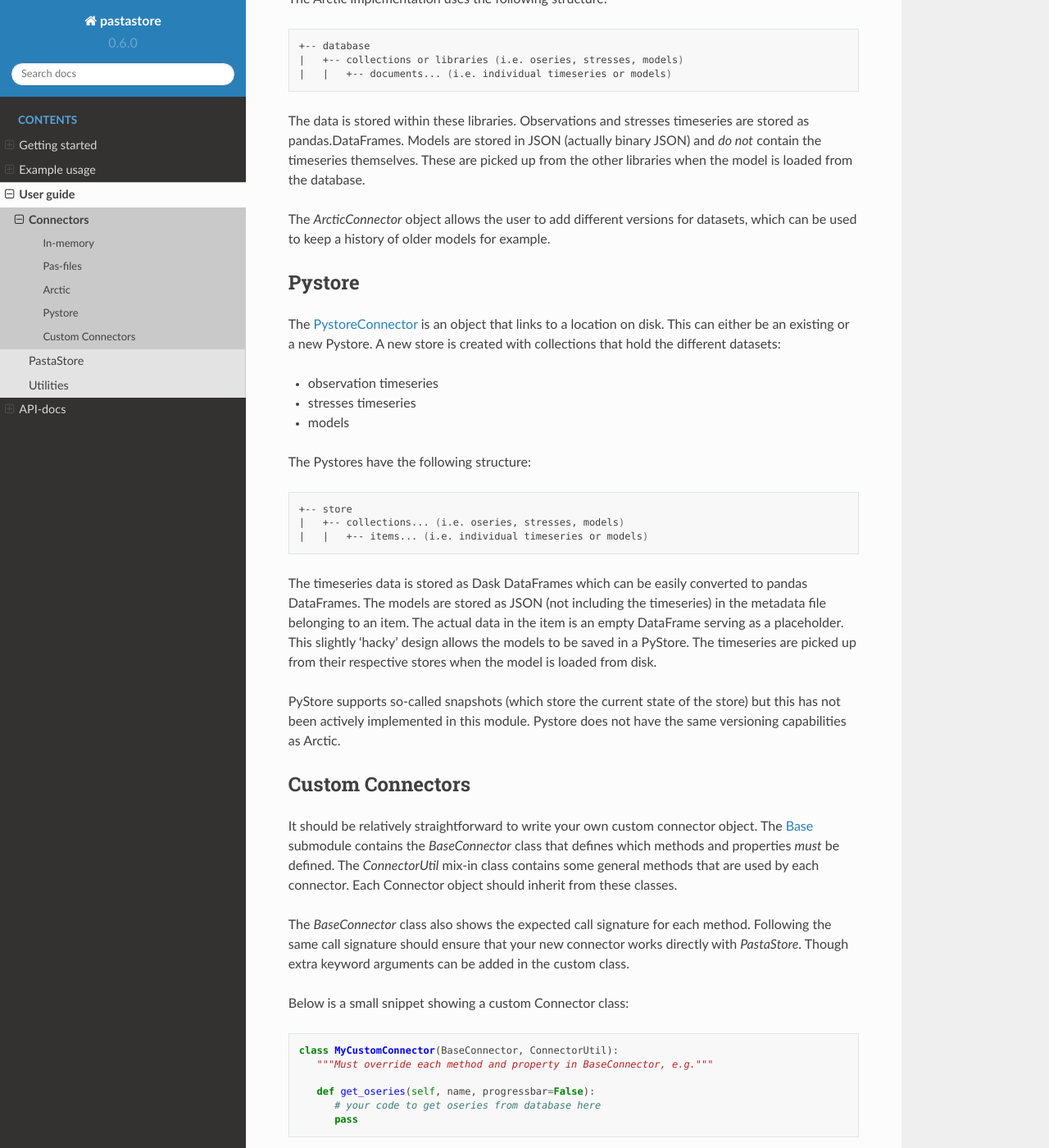
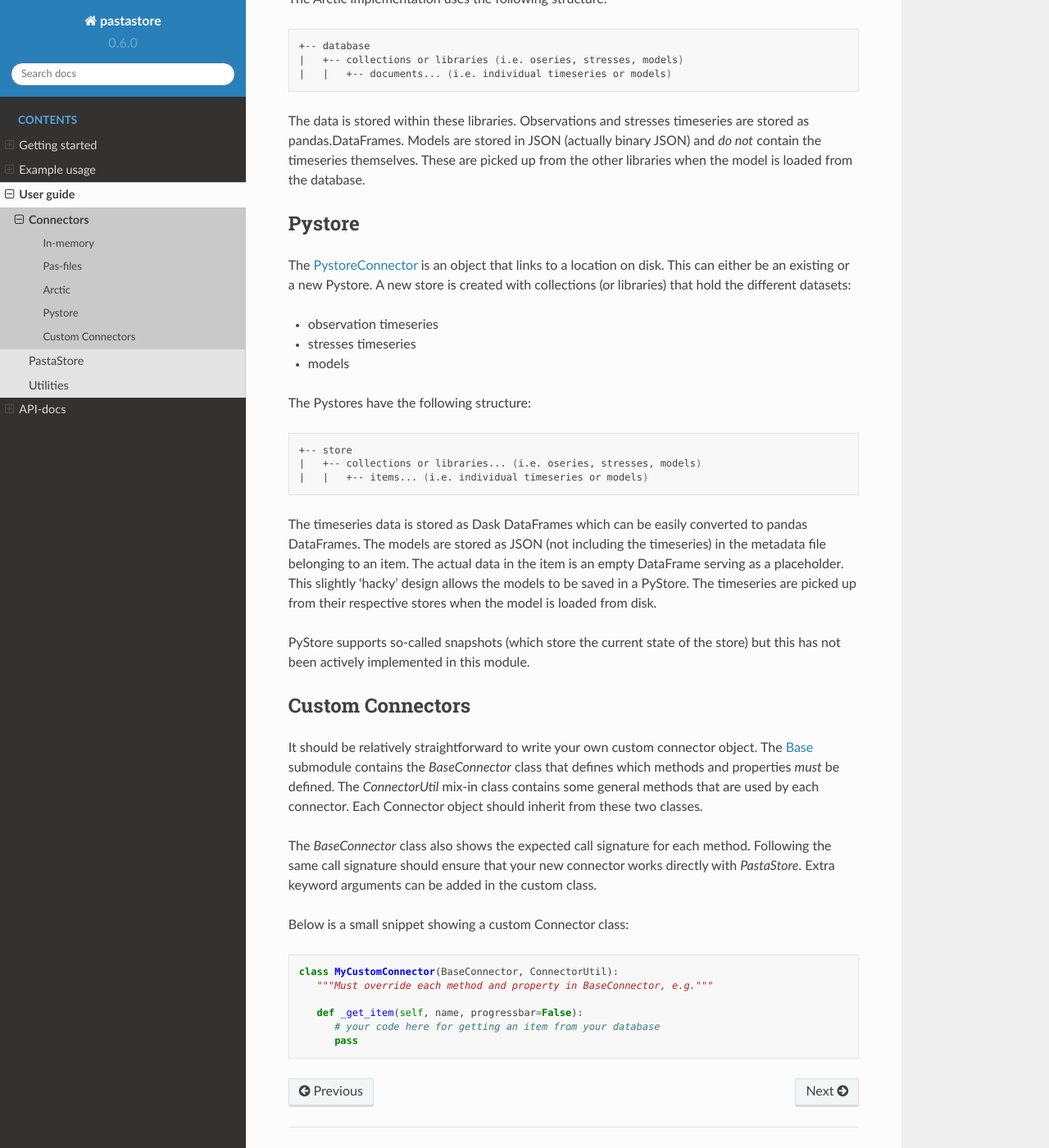
Before and after one commit to pastas/pastastore, a Sphinx documentation site: the page built from docs/connectors.rst, in a window 1280 px wide and 1400 px high, scrolled down 1161 px. Shown: the whole window at 82% size. Built offline with Sphinx 7.4.7 and the Read the Docs theme 2.0.0, drawn with Linux system fonts in a browser that asks for light colours; the version number is read from the project's files by our own code; some of the changed text lies outside the part shown.

Commit message:
update docs, example notebooks

```diff
--- a/docs/connectors.rst
+++ b/docs/connectors.rst
@@ -46,7 +46,7 @@ Arctic
 The :ref:`ArcticConnector` is an object that creates a
 connection with a MongoDB database. This can be an existing or a new database.
 For each of the datasets a collection or library is created. These are named
-using the following convention: `<database name>.<collection name>`.
+using the following convention: `<database name>.<library name>`.
 
 The Arctic implementation uses the following structure:
 
@@ -61,14 +61,12 @@ are stored as pandas.DataFrames. Models are stored in JSON (actually binary
 JSON) and *do not* contain the timeseries themselves. These are picked up from
 the other libraries when the model is loaded from the database.
 
-The `ArcticConnector` object allows the user to add different versions for
-datasets, which can be used to keep a history of older models for example.
-
 Pystore
 -------
 The :ref:`PystoreConnector` is an object that links
 to a location on disk. This can either be an existing or a new Pystore. A new
-store is created with collections that hold the different datasets:
+store is created with collections (or libraries) that hold the different
+datasets:
 
 * observation timeseries
 * stresses timeseries
@@ -79,7 +77,7 @@ The Pystores have the following structure:
 .. code-block:: bash
 
    +-- store
-   |   +-- collections... (i.e. oseries, stresses, models)
+   |   +-- collections or libraries... (i.e. oseries, stresses, models)
    |   |   +-- items... (i.e. individual timeseries or models)
 
 
@@ -91,8 +89,7 @@ design allows the models to be saved in a PyStore. The timeseries are picked
 up from their respective stores when the model is loaded from disk.
 
 PyStore supports so-called snapshots (which store the current state of the
-store) but this has not been actively implemented in this module. Pystore does
-not have the same versioning capabilities as Arctic.
+store) but this has not been actively implemented in this module.
 
 Custom Connectors
 -----------------
@@ -100,12 +97,12 @@ It should be relatively straightforward to write your own custom connector
 object. The :ref:`Base` submodule contains the
 `BaseConnector` class that defines which methods and properties *must*
 be defined. The `ConnectorUtil` mix-in class contains some general methods that
-are used by each connector. Each Connector object should inherit from these
+are used by each connector. Each Connector object should inherit from these two
 classes.
 
 The `BaseConnector` class also shows the expected call signature for each
 method. Following the same call signature should ensure that your new connector
-works directly with `PastaStore`. Though extra keyword arguments can be
+works directly with `PastaStore`. Extra keyword arguments can be
 added in the custom class.
 
 Below is a small snippet showing a custom Connector class::
@@ -113,6 +110,6 @@ Below is a small snippet showing a custom Connector class::
    class MyCustomConnector(BaseConnector, ConnectorUtil):
       """Must override each method and property in BaseConnector, e.g."""
 
-      def get_oseries(self, name, progressbar=False):
-         # your code to get oseries from database here
+      def _get_item(self, name, progressbar=False):
+         # your code here for getting an item from your database
          pass
--- a/docs/modules.rst
+++ b/docs/modules.rst
@@ -21,6 +21,7 @@ DictConnector
 
 .. autoclass:: pastastore.DictConnector
    :members:
+   :private-members:
    :show-inheritance:
 
 PasConnector
@@ -28,6 +29,7 @@ PasConnector
 
 .. autoclass:: pastastore.PasConnector
    :members:
+   :private-members:
    :show-inheritance:
 
 ArcticConnector
@@ -36,6 +38,7 @@ ArcticConnector
 .. autoclass:: pastastore.ArcticConnector
    :members:
    :undoc-members:
+   :private-members:
    :show-inheritance:
 
 PystoreConnector
@@ -44,6 +47,7 @@ PystoreConnector
 .. autoclass:: pastastore.PystoreConnector
    :members:
    :undoc-members:
+   :private-members:
    :show-inheritance:
 
 .. _Pastastore_API:
--- a/docs/pstore.rst
+++ b/docs/pstore.rst
@@ -3,7 +3,7 @@ PastaStore object
 =================
 
 The `PastaStore` object is essentially a class for working with timeseries and
-pastas Models. A connector has to be passed to the object which manages the
+pastas Models. A Connector has to be passed to the object which manages the
 retrieval and storage of data.
 
 Methods are available for the following tasks:
--- a/docs/utils.rst
+++ b/docs/utils.rst
@@ -3,8 +3,8 @@ Utilities
 =========
 
 The `pastastore.util` submodule contains useful functions, i.e. for deleting
-databases, connector objects, and PastaStore objects or emptying a library of
-all its contents:
+databases, connector objects, and PastaStore objects, emptying a library of
+all its contents or copying all data to a new database:
 
 
 * :meth:`pastastore.util.delete_pastastore`
@@ -13,6 +13,7 @@ all its contents:
 * :meth:`pastastore.util.delete_pystore_connector`
 * :meth:`pastastore.util.delete_arctic_connector`
 * :meth:`pastastore.util.empty_library`
+* :meth:`pastastore.util.copy_database`
 
 
 It also contains a method for making a detailed comparison between two
```
Also changed, not shown: 2 other files.
